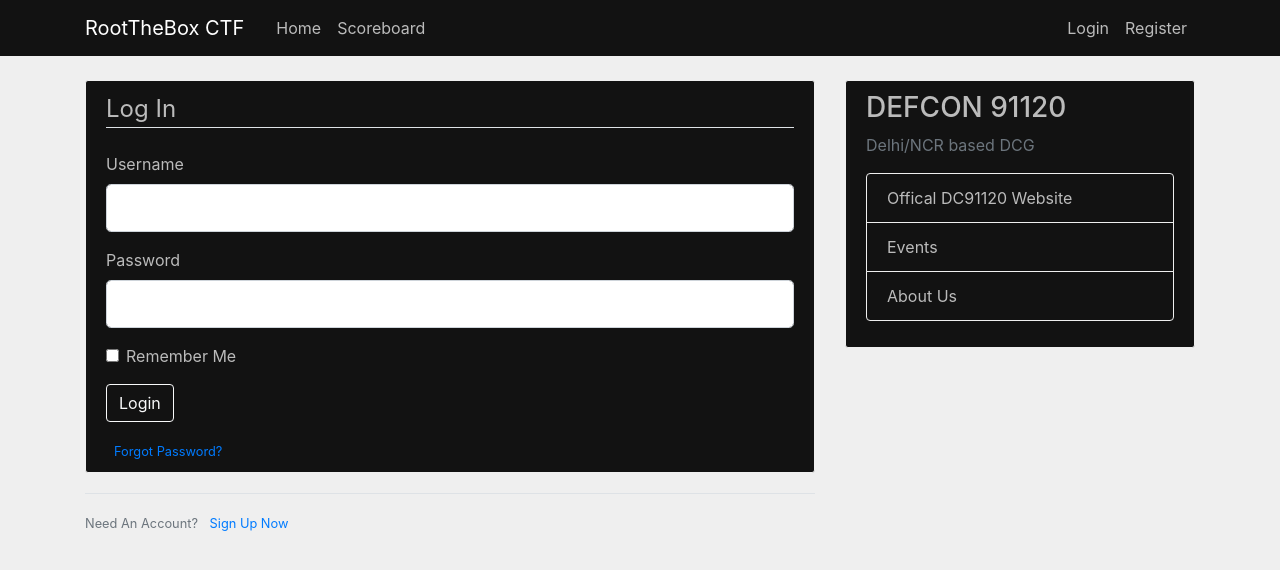
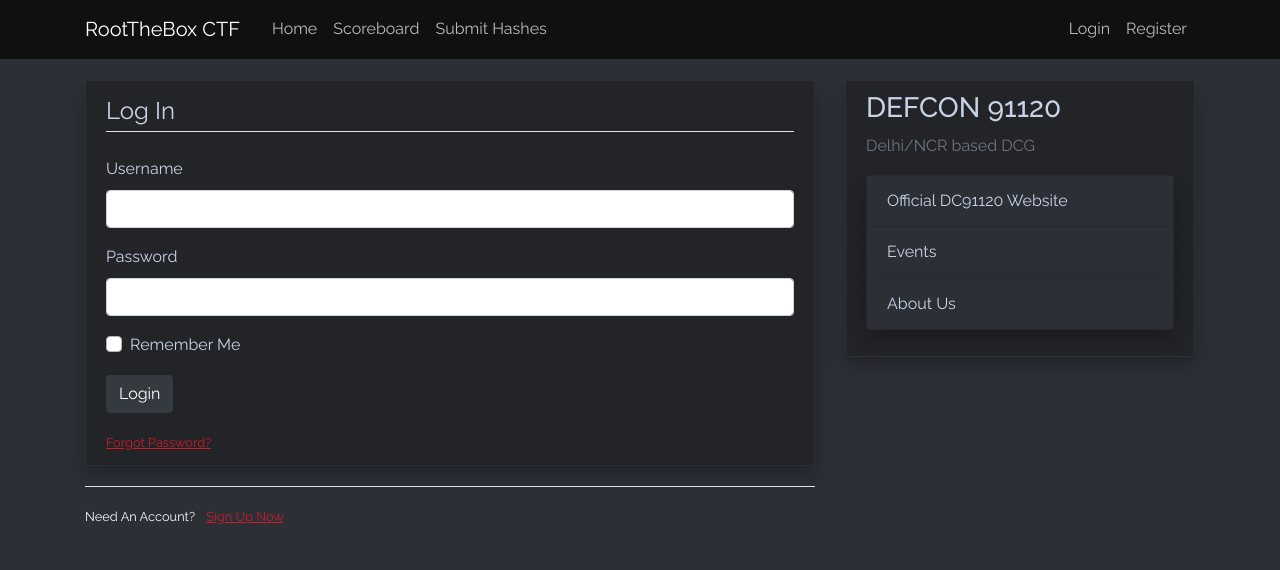
Before and after one commit to abs0lut3pwn4g3/RTB-CTF-Framework, a Flask app: page /login in a window 1280 px wide. Shown: the top 570 px of the page. Run offline with Flask 2, Linux system fonts and the light colour scheme; some libraries are stand-ins or nearby versions.

Commit message:
black themes are awesome

```diff
--- a/app/FlaskRTBCTF/static/main.css
+++ b/app/FlaskRTBCTF/static/main.css
@@ -1,15 +1,24 @@
+@import url("https://fonts.googleapis.com/css?family=Raleway:200,300,400,500,600");
+
 body {
-  background: #efefef;
-  color: #111111;
+  background: #2c2f36;
+  color: #C9D3E7 !important;
   margin-top: 5rem;
+  font-family: "Raleway", Arial, Helvetica, sans-serif;
+  line-height: 1.65;
+  font-size: 12pt;
 }
 
 h1, h2, h3, h4, h5, h6 {
-  color: #bbbbbb;
+  color: #C9D3E7;
+}
+
+hr {
+  background-color: #C9D3E7;
 }
 
 .bg-steel {
-  background-color: #121212;
+  background-color: #101010;
 }
 
 .site-header .navbar-nav .nav-link {
@@ -25,10 +34,12 @@
 }
 
 .content-section {
-  background: #121212;
+  background: rgba(35,36,39,0.95);
   padding: 10px 20px;
-  color: #bbbbbb;
-  border: 1px solid #efefef;
+  color: #C9D3E7;
+  border: 1px solid #2c2f36;
+  box-shadow: 0 9px 18px 0 rgba(0,0,0,0.25);
+  box-sizing: border-box;
   border-radius: 3px;
   margin-bottom: 20px;
 }
@@ -49,17 +60,45 @@
   text-decoration: underline;
 }
 
-a:hover {
+a:hover, .btn-hover-red:hover {
   color: #ce1b28 !important;
   text-decoration: none !important;
 }
 
 ul.list-group a.list-group-item {
-  background: #121212;
-  color: #bbbbbb;
-  border: 0.01px solid #efefef !important;
+  background: #2c2f36;
+  color: #C9D3E7;
+  box-shadow: 0 9px 18px 0 rgba(0,0,0,0.25);
+  box-sizing: border-box;
 }
 
 .title-heading {
-  color: #111111 !important;
+  color: #C9D3E7 !important;
 }
+
+/*
+.alert-success {
+  color: #ce1b28 !important;
+  background-color: #101010 !important;
+  border: 1px solid #2c2f36 !important;
+  box-sizing: border-box;
+  border-radius: 3px;
+  box-shadow: 0 9px 18px 0 rgba(0,0,0,0.25) !important;
+}
+*/
+
+.alert-info, .alert-danger, .alert-success {
+  color: #101010 !important;
+  background-color: #ce1b28 !important;
+  opacity: 0.8;
+  filter: alpha(opacity=30);
+  border: 1px solid #2c2f36 !important;
+  box-sizing: border-box;
+  border-radius: 3px;
+  box-shadow: 0 9px 18px 0 rgba(0,0,0,0.25) !important;
+}
+
+
+.custom-checkbox .custom-control-input:checked ~ .custom-control-label::after{
+  background-color: #ce1b28 !important;
+}
--- a/app/FlaskRTBCTF/templates/account.html
+++ b/app/FlaskRTBCTF/templates/account.html
@@ -4,7 +4,10 @@
 {% block content %}
 
     <div class="content-section">
-        <h1>{{ current_user }}</h1>
+        <h3>Username:</h3><span>{{ current_user.username }}</span>
+        <hr/>
+        <h3>Email: </h3>
+        <span>{{ current_user.email }}</span>
     </div>
 
 {% endblock content %}
--- a/app/FlaskRTBCTF/templates/layout.html
+++ b/app/FlaskRTBCTF/templates/layout.html
@@ -1,15 +1,17 @@
 <!DOCTYPE html>
 <html>
 <head>
-    <!-- Required meta tags -->
+    <!-- "Metadata. The story behind the data" ~ Elliot Alderson -->
     <meta charset="utf-8">
     <meta name="viewport" content="width=device-width, initial-scale=1, shrink-to-fit=no">
-
+  	<meta http-equiv="X-UA-Compatible" content="ie=edge">
     <!-- Bootstrap CSS -->
     <link rel="stylesheet" href="https://stackpath.bootstrapcdn.com/bootstrap/4.3.1/css/bootstrap.min.css">
-
+    <!-- Font Awesome -->
+    <link rel="stylesheet" href="https://use.fontawesome.com/releases/v5.6.3/css/all.css">
+    <!-- local css -->
     <link rel="stylesheet" type="text/css" href="{{ url_for('static', filename='main.css') }}">
-
+    <!-- Title -->
     {% if title %}
         <title>{{ ctfname }} - {{ title }}</title>
     {% else %}
@@ -28,7 +30,8 @@
           <div class="collapse navbar-collapse" id="navbarToggle">
             <div class="navbar-nav mr-auto">
               <a class="nav-item nav-link" href="{{ url_for('home') }}">Home</a>
-              <a class="nav-item nav-link" href="{{ url_for('machine') }}">Scoreboard</a>
+              <a class="nav-item nav-link" href="{{ url_for('scoreboard') }}">Scoreboard</a>
+              <a class="nav-item nav-link" href="{{ url_for('submit') }}">Submit Hashes</a>
             </div>
             <!-- Navbar Right Side -->
             <div class="navbar-nav">
@@ -51,7 +54,15 @@
           {% with messages = get_flashed_messages(with_categories=true) %}
             {% if messages %}
               {% for category, message in messages %}
+
                 <div class="alert alert-{{ category }}">
+                    {% if category == "danger" %}
+                      <i class="fas fa-exclamation-triangle"></i>
+                    {% elif category == "success" %}
+                      <i class="far fa-check-circle"></i>
+                    {% else %}
+                      <i class="fas fa-info-circle"></i>
+                    {% endif %}
                   {{ message }}
                 </div>
               {% endfor %}
@@ -64,7 +75,7 @@
               <h3>DEFCON 91120</h3>
               <p class='text-muted'>Delhi/NCR based DCG
                 <ul class="list-group">
-                  <a target="_blank" href="https://dc91120.org/" class="list-group-item list-group-item-action">Offical DC91120 Website</a>
+                  <a target="_blank" href="https://dc91120.org/" class="list-group-item list-group-item-action">Official DC91120 Website</a>
                   <a target="_blank" href="https://dc91120.org/events.html" class="list-group-item list-group-item-action">Events</a>
                   <a target="_blank" href="https://dc91120.org/#footer" class="list-group-item list-group-item-action">About Us</a>
                 </ul>
--- a/app/FlaskRTBCTF/templates/login.html
+++ b/app/FlaskRTBCTF/templates/login.html
@@ -9,45 +9,45 @@
                 <div class="form-group">
                     {{ form.username.label(class="form-control-label") }}
                     {% if form.username.errors %}
-                        {{ form.username(class="form-control form-control-lg is-invalid") }}
+                        {{ form.username(class="form-control is-invalid", autocomplete="off") }}
                         <div class="invalid-feedback">
                             {% for error in form.username.errors %}
                                 <span>{{ error }}</span>
                             {% endfor %}
                         </div>
                     {% else %}
-                        {{ form.username(class="form-control form-control-lg") }}
+                        {{ form.username(class="form-control", autocomplete="off") }}
                     {% endif %}
                 </div>
                 <div class="form-group">
                     {{ form.password.label(class="form-control-label") }}
                     {% if form.password.errors %}
-                        {{ form.password(class="form-control form-control-lg is-invalid") }}
+                        {{ form.password(class="form-control is-invalid", autocomplete="off") }}
                         <div class="invalid-feedback">
                             {% for error in form.password.errors %}
                                 <span>{{ error }}</span>
                             {% endfor %}
                         </div>
                     {% else %}
-                        {{ form.password(class="form-control form-control-lg") }}
+                        {{ form.password(class="form-control", autocomplete="off") }}
                     {% endif %}
                 </div>
-                <div class="form-check">
-                    {{ form.remember(class="form-check-input") }}
-                    {{ form.remember.label(class="form-check-label") }}
+                <div class="custom-control custom-checkbox">
+                    {{ form.remember(class="custom-control-input") }}
+                    {{ form.remember.label(class="custom-control-label") }}
                 </div>
             </fieldset>
             <div class="form-group">
-                {{ form.submit(class="btn btn-outline-light") }}
+                {{ form.submit(class="btn btn-dark btn-hover-red") }}
             </div>
-            <small class="text-muted ml-2">
-                <a href="#">Forgot Password?</a>
+            <small>
+                <a href="#" class="red-underlined-link">Forgot Password?</a>
             </small>
         </form>
     </div>
     <div class="border-top pt-3">
-        <small class="text-muted">
-            Need An Account? <a class="ml-2" href="{{ url_for('register') }}">Sign Up Now</a>
+        <small class="text-light">
+            Need An Account? <a class="ml-2 red-underlined-link" href="{{ url_for('register') }}">Sign Up Now</a>
         </small>
     </div>
 
```
Also changed, not shown: app/FlaskRTBCTF/templates/register.html (+11 -11 lines), app/FlaskRTBCTF/templates/submit.html (+6 -6 lines).
